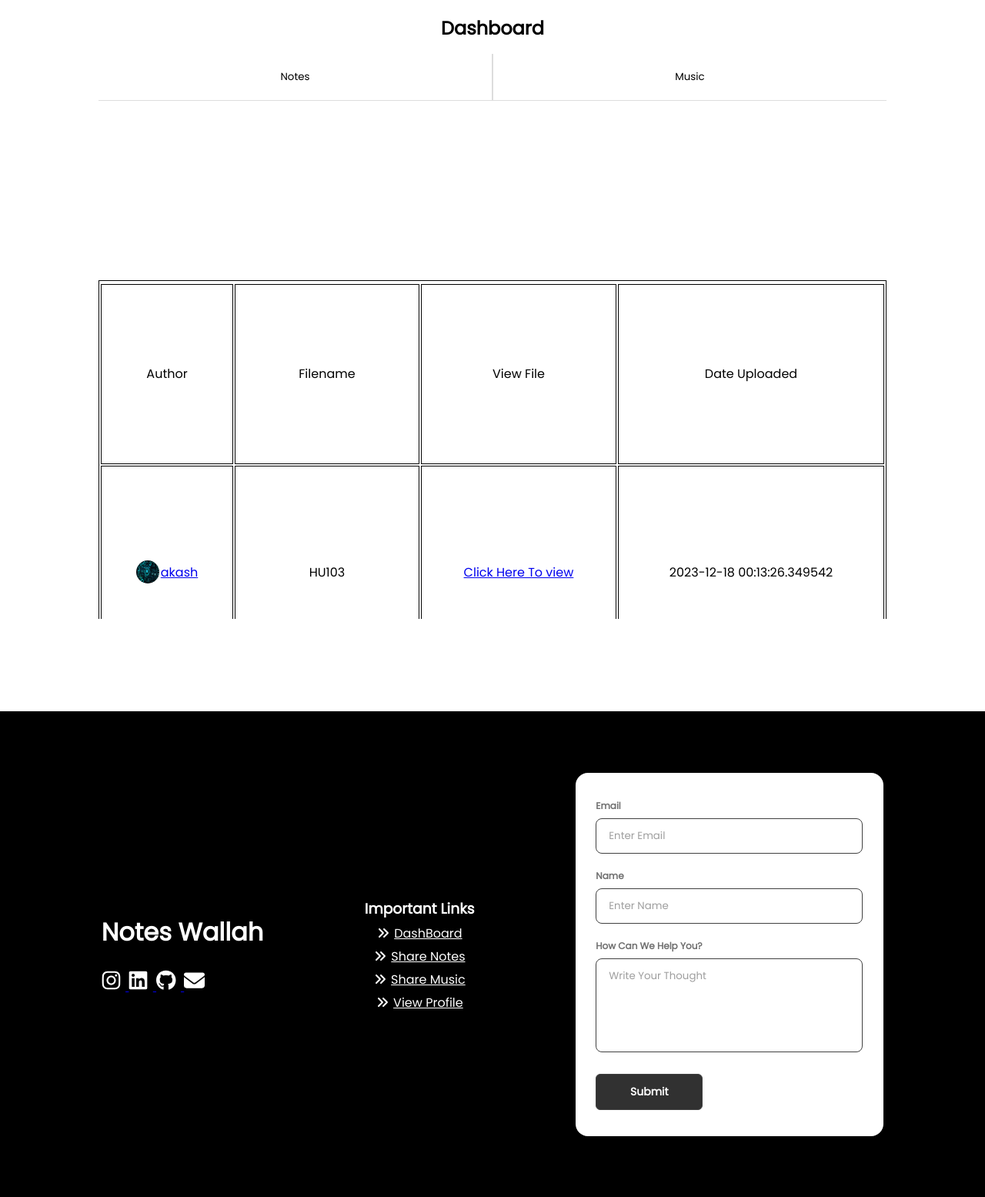
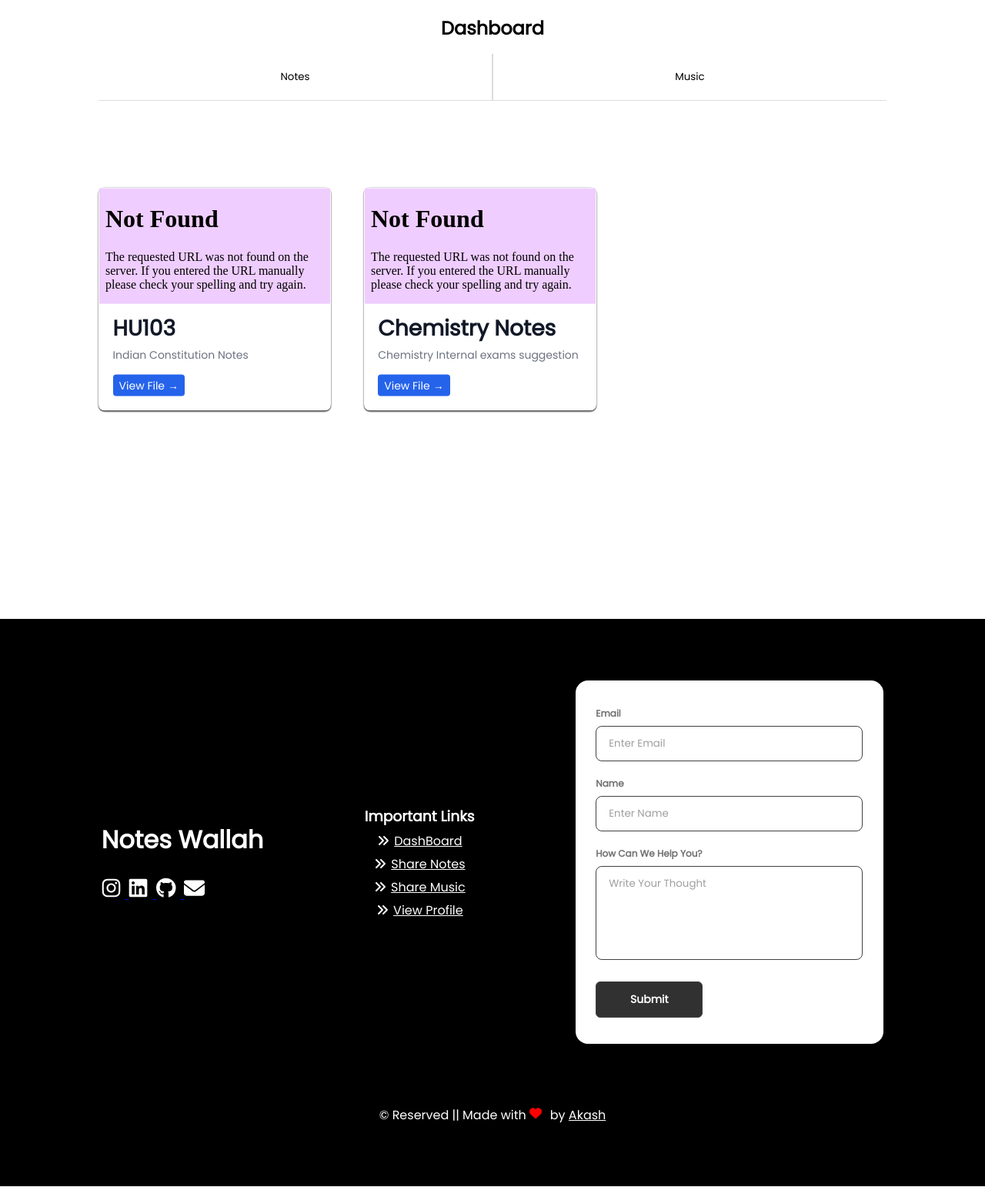
Before and after one commit to snig-code16/NotesWallah, a Flask app: page /dashboard in a window 1280 px wide. Shown: the part 121-1676 px from the top of the page at 77% size. Run offline with Flask 3, Linux system fonts and the light colour scheme; some libraries are stand-ins or nearby versions.

Commit message:
update 1.06 : Added Firebase database for User data, Dashboard UI improved

```diff
--- a/app.py
+++ b/app.py
@@ -7,7 +7,7 @@
 from flask import Flask, render_template, request, redirect, session, flash, url_for, send_file, abort
 from flask_sqlalchemy import SQLAlchemy
 from sqlalchemy import desc
-import secrets
+# import secrets
 from werkzeug.security import check_password_hash, generate_password_hash
 from datetime import datetime
 import os
@@ -15,8 +15,18 @@ from werkzeug.utils import secure_filename
 import pytz
 from flask_admin import Admin
 from flask_admin.contrib.sqla import ModelView
+# import json
+from os import environ as env
+# from urllib.parse import quote_plus, urlencode
+
+# from authlib.integrations.flask_client import OAuth
+# from dotenv import find_dotenv, load_dotenv
+import pyrebase
 
 
+# ENV_FILE = find_dotenv()
+# if ENV_FILE:
+#     load_dotenv(ENV_FILE)
 
 utc_now = datetime.utcnow()
 ist_timezone = pytz.timezone('Asia/Kolkata')
@@ -24,8 +34,20 @@ ist_now = utc_now.replace(tzinfo=pytz.utc).astimezone(ist_timezone)
 
 app = Flask(__name__)
 app.config['SQLALCHEMY_DATABASE_URI'] = "sqlite:///database.db"
-app.config['SECRET_KEY'] = secrets.token_hex(35)
+app.secret_key = env.get("APP_SECRET_KEY")
 app.config['UPLOAD_FOLDER'] = 'static/uploads'
+
+# oauth = OAuth(app)
+
+# oauth.register(
+#     "auth0",
+#     client_id=env.get("AUTH0_CLIENT_ID"),
+#     client_secret=env.get("AUTH0_CLIENT_SECRET"),
+#     client_kwargs={
+#         "scope": "openid profile email",
+#     },
+#     server_metadata_url=f'https://{env.get("AUTH0_DOMAIN")}/.well-known/openid-configuration'
+# )
 
 db = SQLAlchemy(app)
 
@@ -59,6 +81,21 @@ admin.add_view(ModelView(User, db.session))
 admin.add_view(ModelView(Post, db.session))
 admin.add_view(ModelView(Music, db.session))
 
+firebaseConfig = {
+          'apiKey' : "AIzaSyCQkjV7XaPn6woOpi97Jl-XZtFsfz8NZFg",
+          'authDomain' : "noteswallah2023.firebaseapp.com",
+          'databaseURL' : "https://noteswallah2023-default-rtdb.asia-southeast1.firebasedatabase.app/",
+          'projectId' : "noteswallah2023",
+          'storageBucket' : "noteswallah2023.appspot.com",
+          'messagingSenderId' : "936818867625",
+          'appId' : "1:936818867625:web:41a3363ad80ce0e240d8b8",
+          'measurementId' : "G-7ZZH98GYBP"
+        };
+
+firebase = pyrebase.initialize_app(firebaseConfig)
+
+auth = firebase.auth()
+
 @app.route('/')
 def home():
     return render_template('index.html')
@@ -66,17 +103,26 @@ def home():
 @app.route('/login', methods=['GET', 'POST'])
 def login():
     if request.method == 'POST':
-        username = request.form['username']
+        email = request.form['email']
         password = request.form['password']
 
-        user = User.query.filter_by(username=username).first()
+        try:
+            auth.sign_in_with_email_and_password(email, password)
+            flash('Login Successful', 'Success')
+            return redirect(url_for('dashboard'))
+        except:
+            flash('Enter Proper email and password', 'danger')
+            return redirect(url_for('login'))
 
-        if user and check_password_hash(user.password, password):
-            session['user_id'] = user.id
-            flash('Login successful!', 'success')
-            return redirect(url_for('dashboard'))
-        else:
-            flash('Login failed. Check your username and password.', 'danger')
+
+        # user = User.query.filter_by(email=email).first()
+
+        # if user and check_password_hash(user.password, password):
+        #     session['user_id'] = user.id
+        #     flash('Login successful!', 'success')
+        #     return redirect(url_for('dashboard'))
+        # else:
+        #     flash('Login failed. Check your username and password.', 'danger')
 
     return render_template('login.html')
 
@@ -87,11 +133,9 @@ def register():
         email = request.form['email']
         password = request.form['password']
 
-        existing_user = User.query.filter((User.username == username) | (User.email == email)).first()
 
-        if existing_user:
-            flash('Username or email already exists. Please choose a different one.', 'danger')
-        else:
+        try:
+            auth.create_user_with_email_and_password(email, password)
             hashed_password = generate_password_hash(password)
 
             new_user = User(username=username, email=email, password=hashed_password)
@@ -101,6 +145,25 @@ def register():
 
             flash('Registration successful! You can now log in.', 'success')
             return redirect(url_for('login'))
+        except:
+            flash('Username or email already exists. Please choose a different one.', 'danger')
+            return redirect(url_for('register'))
+
+
+        # existing_user = User.query.filter((User.username == username) | (User.email == email)).first()
+
+        # if existing_user:
+        #     flash('Username or email already exists. Please choose a different one.', 'danger')
+        # else:
+        #     hashed_password = generate_password_hash(password)
+
+        #     new_user = User(username=username, email=email, password=hashed_password)
+
+        #     db.session.add(new_user)
+        #     db.session.commit()
+
+        #     flash('Registration successful! You can now log in.', 'success')
+        #     return redirect(url_for('login'))
 
     return render_template('register.html')
 
--- a/static/script.js
+++ b/static/script.js
@@ -1,5 +1,5 @@
 function openNote() {
-    document.querySelector('#notes').style.display = "flex";
+    document.querySelector('#notes').style.display = "grid";
     document.querySelector('#music').style.display = "none";
 }
 function openMusic() {
--- a/static/style.css
+++ b/static/style.css
@@ -81,9 +81,11 @@ nav .nav-links a:hover {
     /* padding: 15vh 0; */
     margin: 15vh 0;
 }
+
 .container::-webkit-scrollbar {
     display: none;
 }
+
 .left-pane h1 {
     font-size: 70px;
 }
@@ -141,12 +143,13 @@ nav .nav-links a:hover {
 }
 
 .card {
-    width: 400px;
+    width: 100%;
     margin: auto;
 }
 
 .card-body {
     padding: 20px;
+    width: 100%;
 }
 
 .card-title {
@@ -190,7 +193,7 @@ nav .nav-links a:hover {
     align-items: center;
     justify-content: center;
     margin: 30vh 0;
-    margin-top: 5vh;
+    margin-top: -10vh;
     height: 50vh;
     /* overflow-x: hidden; */
 }
@@ -271,6 +274,7 @@ svg {
     justify-content: center;
     gap: 5px;
 }
+
 .middleColumn a {
     color: white;
     display: flex;
@@ -278,6 +282,7 @@ svg {
     justify-content: flex-start;
     /* gap: 2px; */
 }
+
 .importantLinks {
     display: flex;
     flex-direction: column;
@@ -444,20 +449,21 @@ svg {
     }
 }
 
-table {
+/* table {
     height: 100vh;
     width: 100%;
-    overflow-y:  scroll;
+    overflow-y: scroll;
     border: 1px solid black;
     position: absolute;
     top: 50%;
 }
 
-tr, td {
+tr,
+td {
     text-align: center;
     padding: 0 3vh;
     border: 1px solid black;
-}
+} */
 
 .credit {
     background-color: black;
@@ -466,6 +472,66 @@ tr, td {
     color: #fff;
     padding-bottom: 10vh;
 }
+
 .credit a {
     color: #fff;
 }
+
+.dashboard-card {
+    max-width: 300px;
+    border-radius: 0.5rem;
+    background-color: #fff;
+    box-shadow: 0 1px 2px 0 rgb(0, 0, 0);
+    border: 1px solid transparent;
+}
+
+.dashboard-card a {
+    text-decoration: none
+}
+
+.dashboard-content {
+    padding: 1.1rem;
+}
+
+.dashboard-image {
+    object-fit: cover;
+    width: 100%;
+    height: 150px;
+    background-color: rgb(239, 205, 255);
+}
+
+.title {
+    color: #111827;
+    font-size: 1.75rem;
+    line-height: 1.75rem;
+    font-weight: 600;
+}
+
+.desc {
+    margin-top: 0.5rem;
+    color: #6B7280;
+    font-size: 0.875rem;
+    line-height: 1.25rem;
+}
+
+.action {
+    display: inline-flex;
+    margin-top: 1rem;
+    color: #ffffff;
+    font-size: 0.875rem;
+    line-height: 1.25rem;
+    font-weight: 500;
+    align-items: center;
+    gap: 0.25rem;
+    background-color: #2563EB;
+    padding: 4px 8px;
+    border-radius: 4px;
+}
+
+.action span {
+    transition: .3s ease;
+}
+
+.action:hover span {
+    transform: translateX(4px);
+}
--- a/templates/base.html
+++ b/templates/base.html
@@ -8,6 +8,29 @@
     <link rel="stylesheet" href="{{url_for('static', filename='style.css')}}">
     <link rel="shortcut icon" href="{{url_for('static', filename='img/favicon.png')}}" type="image/png">
     <script src="{{url_for('static', filename='script.js')}}"></script>
+    <script type="module">
+        // Import the functions you need from the SDKs you need
+        import { initializeApp } from "https://www.gstatic.com/firebasejs/10.7.1/firebase-app.js";
+        import { getAnalytics } from "https://www.gstatic.com/firebasejs/10.7.1/firebase-analytics.js";
+        // TODO: Add SDKs for Firebase products that you want to use
+        // https://firebase.google.com/docs/web/setup#available-libraries
+
+        // Your web app's Firebase configuration
+        // For Firebase JS SDK v7.20.0 and later, measurementId is optional
+        const firebaseConfig = {
+          apiKey: "AIzaSyCQkjV7XaPn6woOpi97Jl-XZtFsfz8NZFg",
+          authDomain: "noteswallah2023.firebaseapp.com",
+          projectId: "noteswallah2023",
+          storageBucket: "noteswallah2023.appspot.com",
+          messagingSenderId: "936818867625",
+          appId: "1:936818867625:web:41a3363ad80ce0e240d8b8",
+          measurementId: "G-7ZZH98GYBP"
+        };
+
+        // Initialize Firebase
+        const app = initializeApp(firebaseConfig);
+        const analytics = getAnalytics(app);
+      </script>
 </head>
 
 <body>
--- a/templates/dashboard.html
+++ b/templates/dashboard.html
@@ -53,7 +53,7 @@
 </div>
 <br><br><br><br><br>
 <div class="header"
-    style="top: 0; width: 100%; display: flex; flex-direction: column; align-items: center; justify-content: center; position: absolute; margin: 15vh; z-index: 999; background-color: white; padding: 20px 0;">
+    style="top: 0; width: 100%; display: flex; flex-direction: column; align-items: center; justify-content: center; position: absolute; margin: 15vh; z-index: 999; background-color: white; padding: 20px 0; margin-bottom: 5vh;">
     <h2>Dashboard</h2>
     <div class="tabButtons" style="width: 80%; display: flex; border-bottom: 1px solid #dddddd; margin-top: 2vh;">
         <button class="tabLinks1" onclick="openNote()">Notes</button>
@@ -61,10 +61,10 @@
     </div>
 </div>
 {% if post_details %}
-<div class="tab-container">
+<div class="tab-container" style="position: relative;">
     <div class="tabContent" id="notes"
-        style="position: absolute; width: 100%; display: flex; flex-direction: column; align-items: center; justify-content: center;">
-        <table>
+        style="position: absolute; width: 100%; display: grid; grid-template-columns: repeat(3, 1fr); gap: 10px;">
+        <!-- <table>
             <th>
                 <tr>
                     <td>Author</td>
@@ -89,7 +89,7 @@
                 <p>{{ post_detail.post.posted_at.strftime('%Y-%m-%d %H:%M:%S') }}</p>
 
             </div>
-        </a> -->
+        </a>
             <tr>
                 <td><a style="display: flex; align-items: center; justify-content: center; gap: 2px;"
                         href="{{ url_for('author_profile', user_id=post_detail.post.author.id) }}">
@@ -102,7 +102,32 @@
                 <td>{{post_detail.post.posted_at}}</td>
             </tr>
             {% endfor %}
-        </table>
+        </table> -->
+        {% for post_detail in post_details %}
+        <div class="dashboard-card">
+            <div class="dashboard-image">
+                <iframe src="{{post_detail.post.file_path}}" frameborder="0" oncontextmenu="return false;"></iframe>
+            </div>
+            <div class="dashboard-content">
+                <a href="#">
+                    <span class="title">
+                        {{post_detail.post.file_name}}
+                    </span>
+                </a>
+
+                <p class="desc">
+                    {{post_detail.post.file_description}}
+                </p>
+
+                <a class="action" href="{{ url_for('view_post', post_id=post_detail.post.id) }}">
+                    View File
+                    <span aria-hidden="true">
+                        →
+                    </span>
+                </a>
+            </div>
+        </div>
+        {% endfor %}
     </div>
     <div id="music" class="tabContent" style="grid-template-columns: repeat(2, 1fr); gap: 10px;">
         {% for music in musiclist %}
--- a/templates/login.html
+++ b/templates/login.html
@@ -99,8 +99,8 @@
     {% endwith %}
 
     <form method="POST" action="{{ url_for('login') }}">
-        <label for="username">Username:</label>
-        <input type="text" id="username" name="username" required>
+        <label for="username">Email:</label>
+        <input type="email" id="email" name="email" required>
 
         <label for="password">Password:</label>
         <input type="password" id="password" name="password" required>
```
Also changed, not shown: requirements.txt (+25 -12 lines), templates/view_post.html (+15 -9 lines), README.md, instance/database.db.
